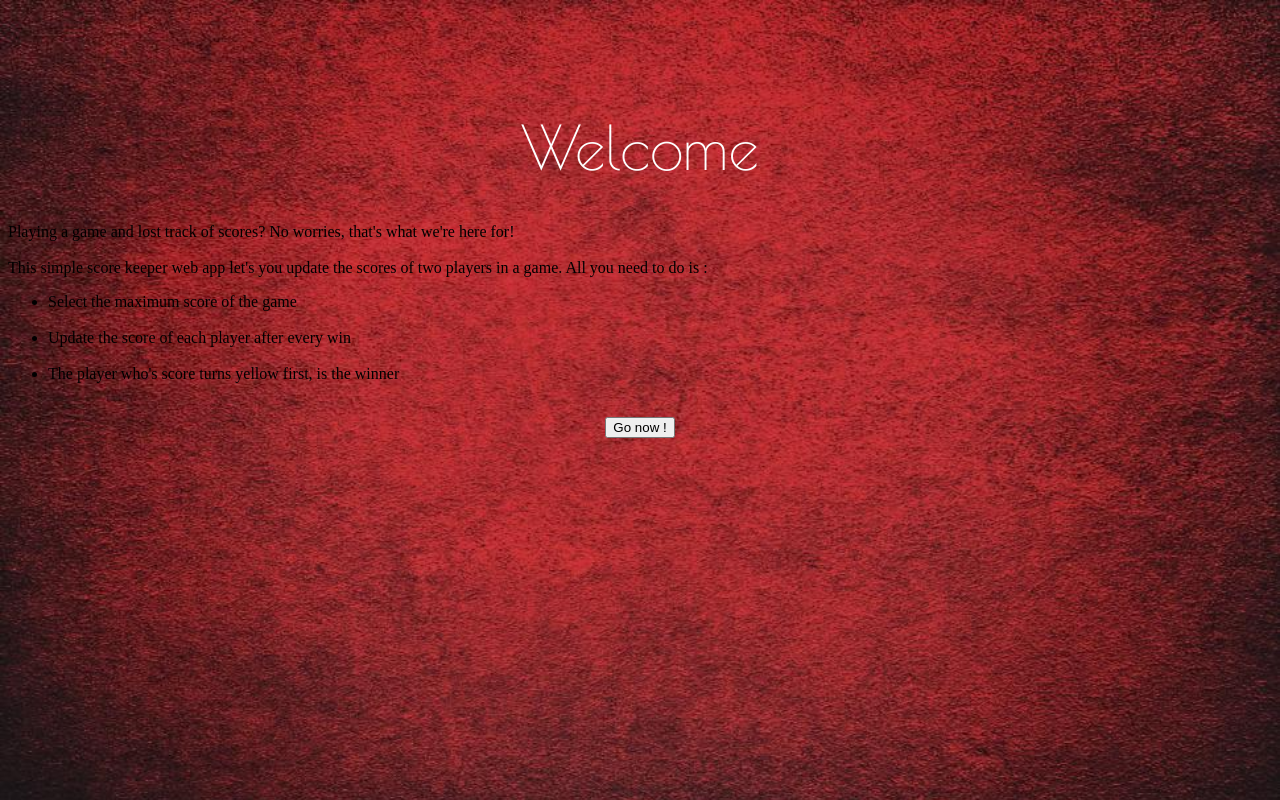
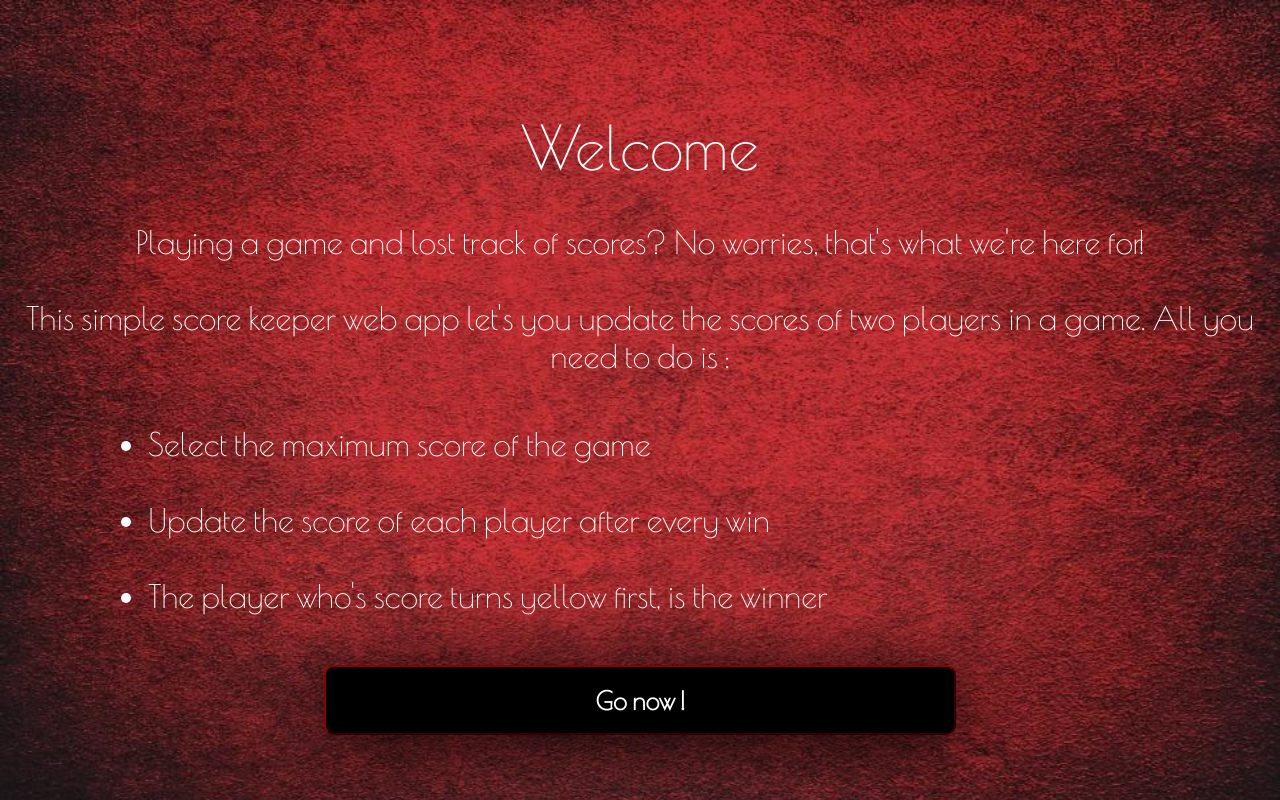
Before and after one commit to shivanigangadharan/Score-Keeper-, a plain HTML site: page index.html in a window 1280 px wide. Drawn offline with nearby package versions, Linux system fonts and the light colour scheme.

Commit message:
Update style.css

```diff
--- a/style.css
+++ b/style.css
@@ -55,4 +55,38 @@ input{
     width: 15%;
     border-radius: 10px;
     box-shadow: 5px 10px 80px black;
+    border-color: darkred;
 }
+#go{
+    background-color: black;
+    color: white;
+    font-family: 'Poiret One', cursive;
+    font-weight: bold;
+    font-size: 25px;
+    height: 70px;
+    width: 50%;
+    border-radius: 10px;
+    box-shadow: 5px 10px 80px black;
+    border-color: darkred;
+}
+
+#go:hover{
+    box-shadow: 5px 10px 150px white;
+    cursor: pointer;
+}
+
+#brief{
+     font-size: 200%;
+    text-align: center;
+    color: white;
+    font-family: 'Poiret One', cursive;
+    font-weight: 200;
+}
+#bullet{
+     font-size: 200%;
+    color: white;
+    font-family: 'Poiret One', cursive;
+    font-weight: 200;
+    margin-left: 100px;
+    margin-top: 50px;
+}
```
